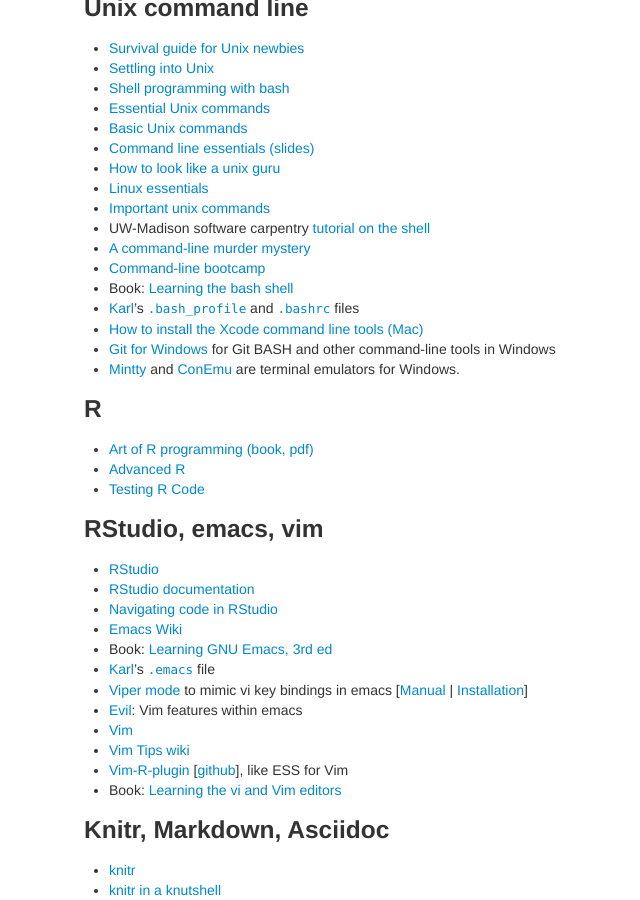
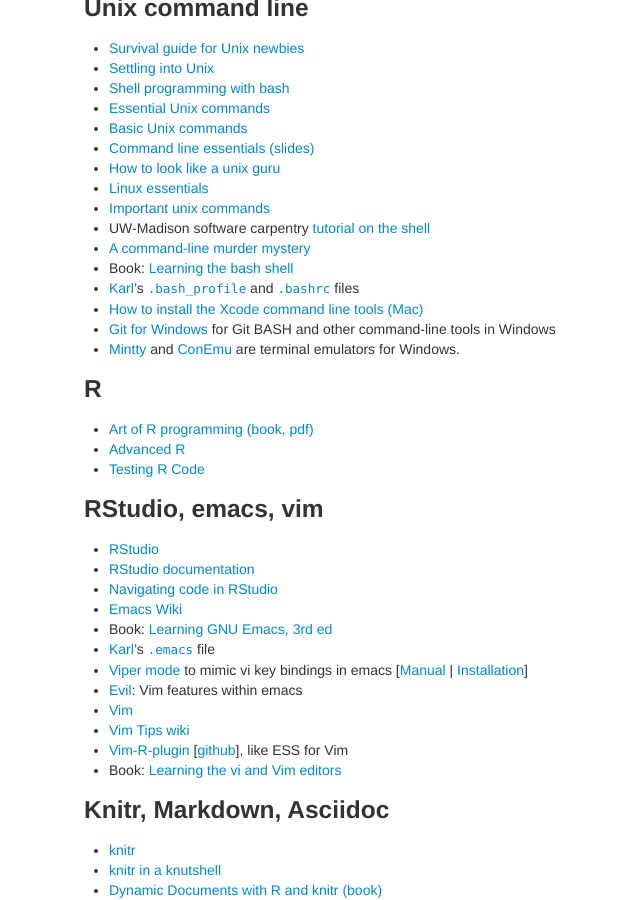
Before and after one commit to kbroman/Tools4RR, a Jekyll site: the page built from pages/resources.md, in a window 1280 px wide and 900 px high, scrolled down 634 px. Shown: the whole window, without its empty margins (206-846 px from the left). Built offline with Jekyll 4.4.1, drawn with Linux system fonts in a browser that asks for light colours.

Commit message:
pages/resources.md: remove broken link

```diff
--- a/pages/resources.md
+++ b/pages/resources.md
@@ -44,7 +44,6 @@
 - [Important unix commands](https://www.personal.kent.edu/~rmuhamma/OpSystems/unixCommands.htm)
 - UW-Madison software carpentry [tutorial on the shell](https://github.com/UW-Madison-ACI/boot-camps/tree/2014-01-uwmadison/shell)
 - [A command-line murder mystery](https://github.com/veltman/clmystery)
-- [Command-line bootcamp](https://cli-boot.camp)
 - Book: [Learning the bash shell](https://www.amazon.com/gp/product/0596009658?ie=UTF8&tag=7210-20)
 - [Karl](https://kbroman.org)'s [`.bash_profile`](../assets/dot.bash_profile) and
   [`.bashrc`](../assets/dot.bashrc) files
```
